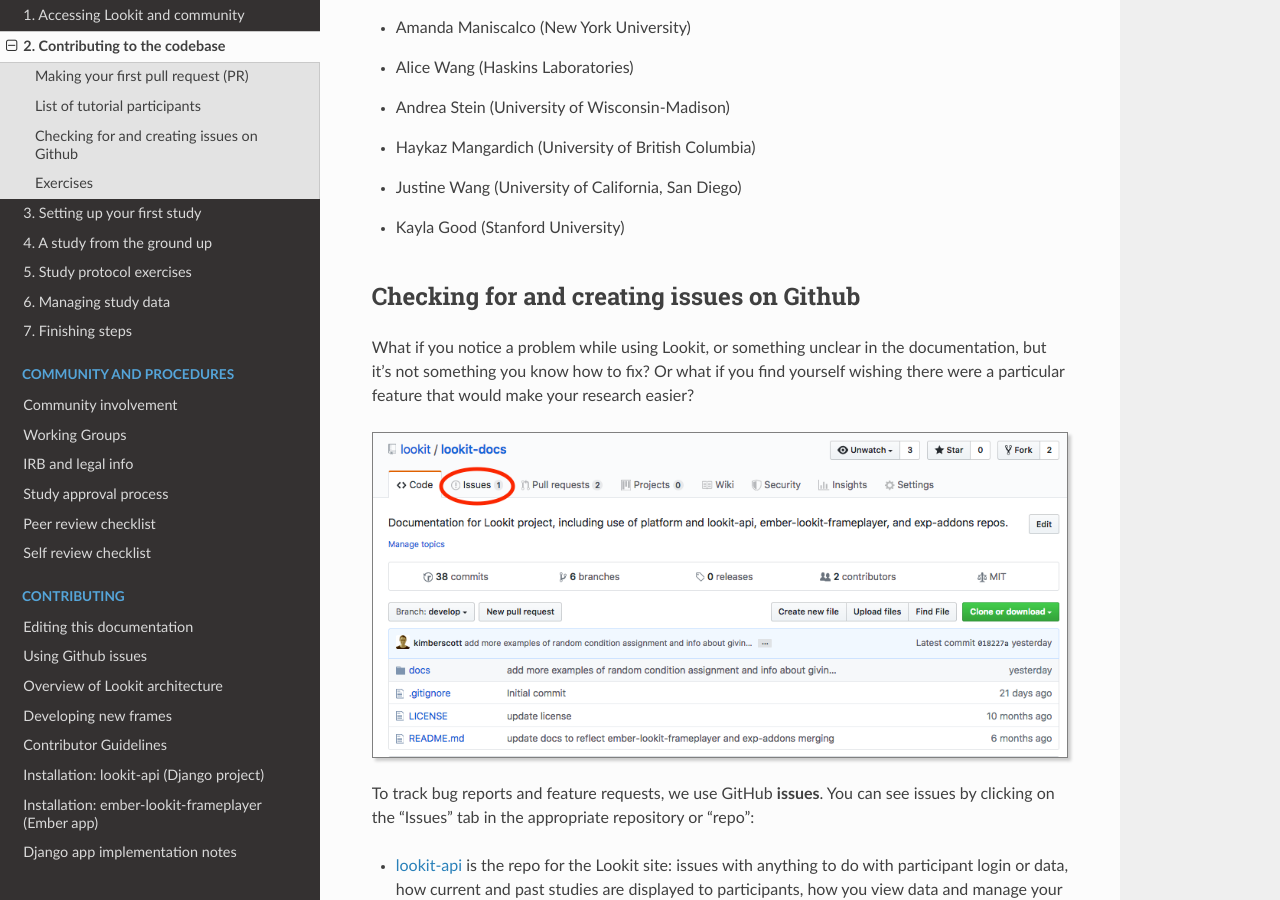
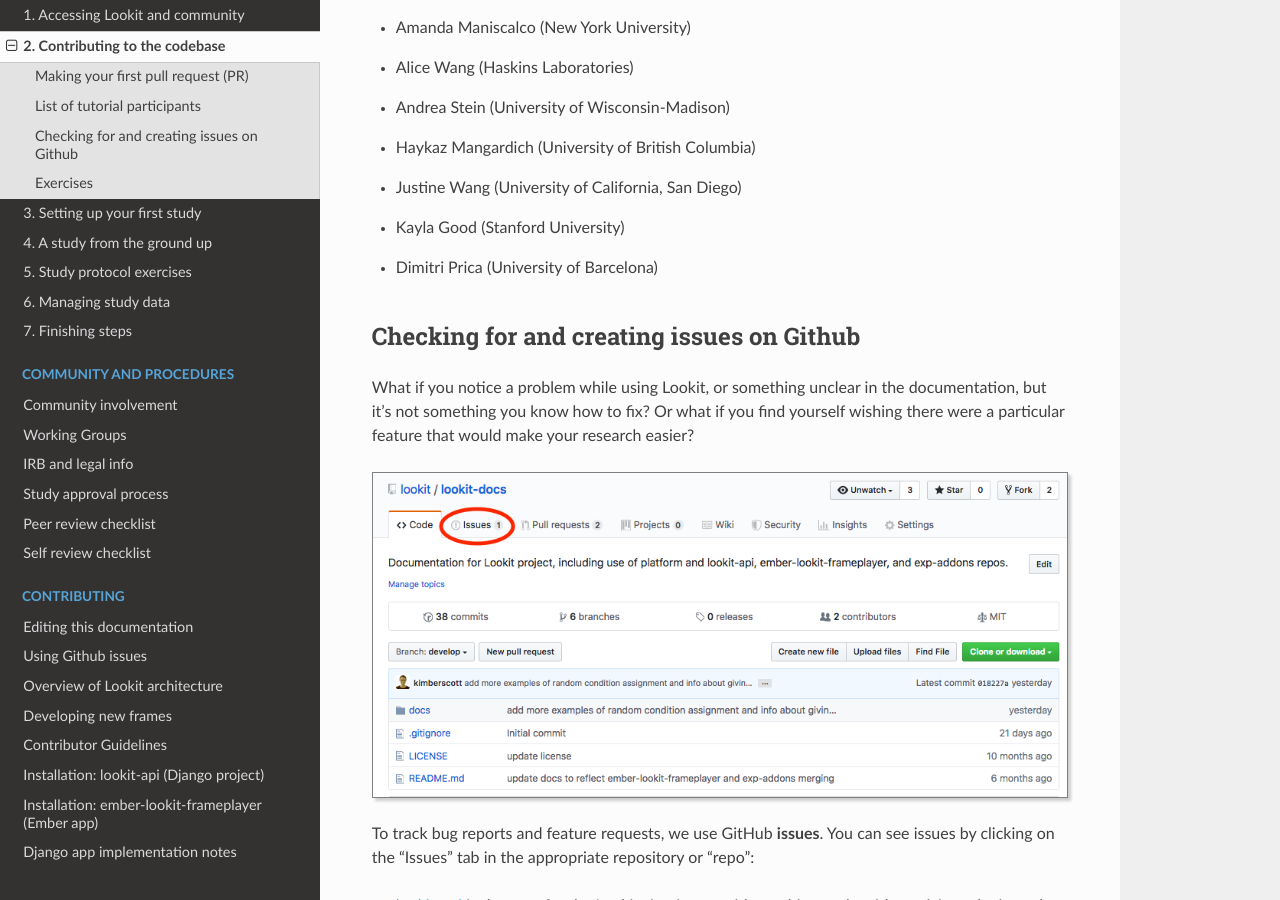
Before and after one commit to lookit/lookit-docs, a Sphinx documentation site: the page built from docs/source/tutorial-contributing.rst, in a window 1280 px wide and 900 px high, scrolled down 9153 px. Built offline with Sphinx 7.4.7 and the Read the Docs theme 2.0.0, drawn with Linux system fonts in a browser that asks for light colours.

Commit message:
Add tutorial participant to list (#158)

```diff
--- a/docs/source/tutorial-contributing.rst
+++ b/docs/source/tutorial-contributing.rst
@@ -192,6 +192,7 @@
 - Haykaz Mangardich (University of British Columbia)
 - Justine Wang (University of California, San Diego)
 - Kayla Good (Stanford University)
+- Dimitri Prica (University of Barcelona)
 
 .. _Github issues overview:
 
```
